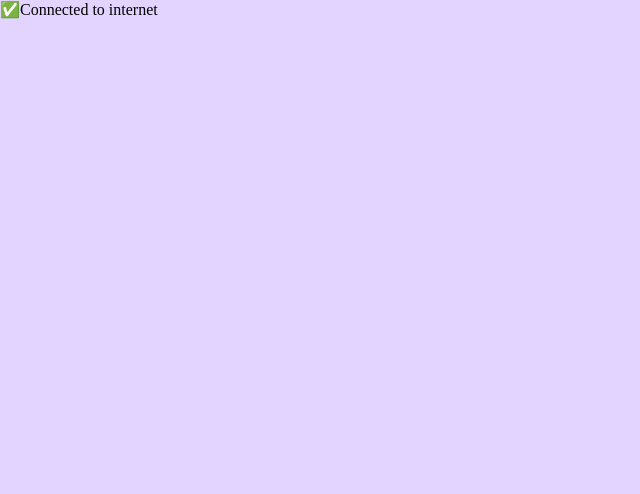
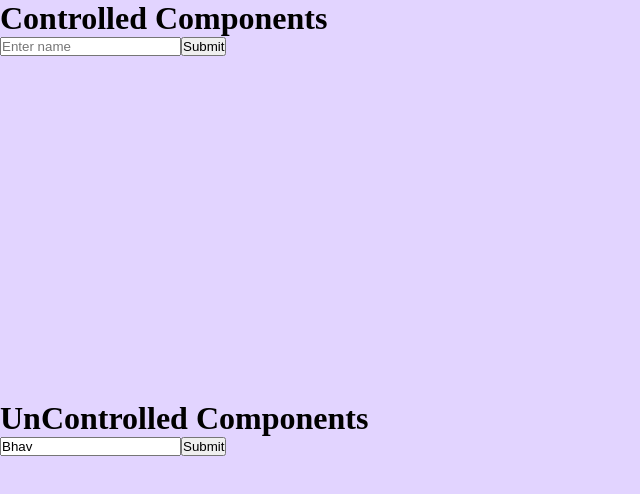
Before and after one commit to phbhavana/new-project, a React (Create React App) app: page / in a window 1280 px wide. Shown: the top 494 px of the page, without its empty margins (0-640 px from the left). Built offline with nearby package versions, Linux system fonts and the light colour scheme.

Commit message:
latest commit

```diff
--- a/src/App.tsx
+++ b/src/App.tsx
@@ -4,6 +4,8 @@ import TabComponent from 'Tab/TabComponent';
 import Greet from 'components/props';
 import Connect from 'components/handling';
 import CheckingInternetStatus from 'Internet Status/CheckingInternetStatus';
+import Controlled from 'ControlledAndUncontrolledComponents/Controlled';
+import Uncontrolled from 'ControlledAndUncontrolledComponents/Uncontrolled';
 
 
 
@@ -11,7 +13,8 @@ function App() {
 
   return (
       <div className="app">
-        <CheckingInternetStatus/>
+        <Controlled/>
+        <Uncontrolled/>
     </div>
   );
 }
--- /dev/null
+++ b/src/ControlledAndUncontrolledComponents/Controlled.tsx
@@ -0,0 +1,19 @@
+import React, { useState } from 'react'
+
+export default function Controlled() {
+    const[inputValue,setInputValue]=useState("");
+    const handleSubmit=()=>{
+        alert(inputValue);
+    }
+    return (
+        <div>
+            <h1>Controlled Components</h1>
+            <input type='text'
+            placeholder='Enter name'
+            value={inputValue}
+            onChange={(e)=>setInputValue(e.target.value)}
+            />
+            <button onClick={handleSubmit}>Submit</button>
+        </div>
+    )
+}
--- /dev/null
+++ b/src/ControlledAndUncontrolledComponents/Uncontrolled.tsx
@@ -0,0 +1,15 @@
+import React, { useRef } from 'react'
+
+export default function Uncontrolled() {
+    const handleSubmit=()=>{
+        console.log(inputRef.current.value);
+    }
+    const inputRef=useRef<any>();
+    return (
+        <div>
+            <h1>UnControlled Components</h1>
+            <input ref={inputRef} type="text" defaultValue={"Bhav"}/>
+            <button onClick={handleSubmit}>Submit</button>
+        </div>
+    )
+}
```
